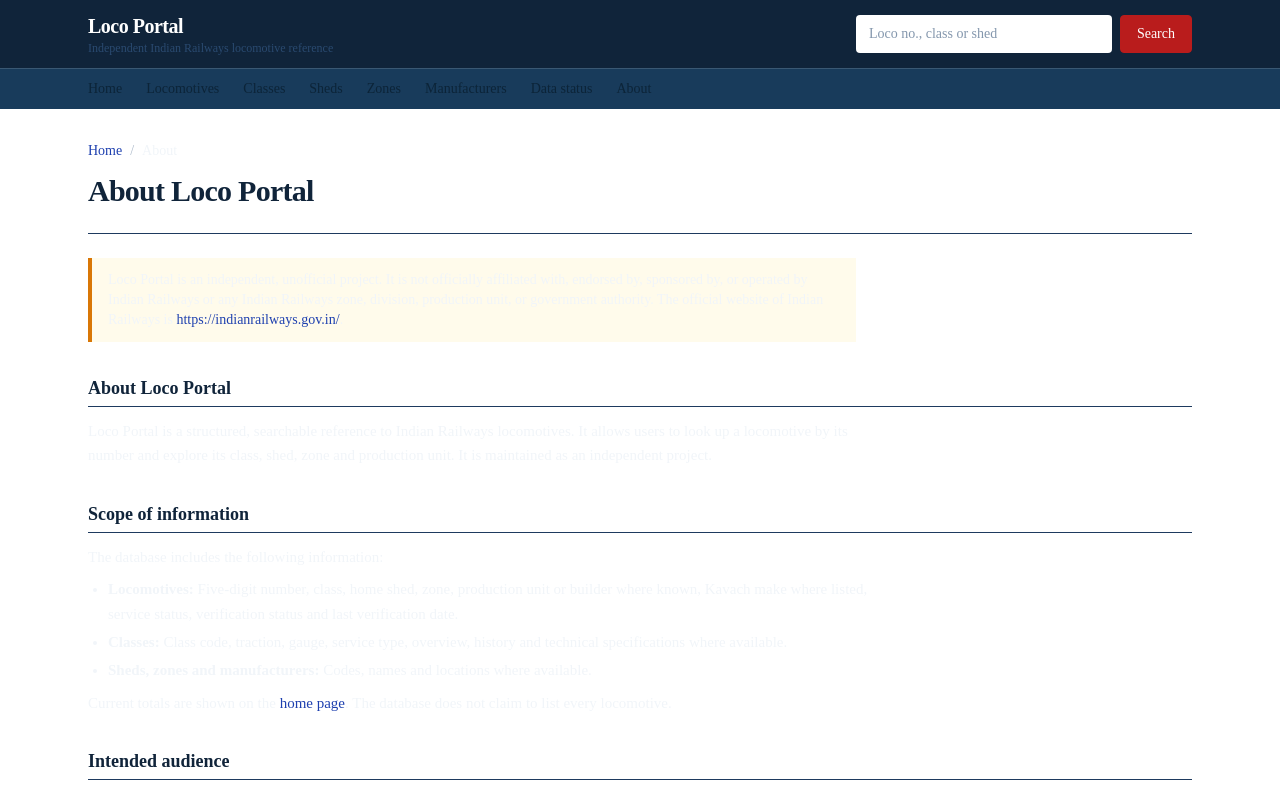
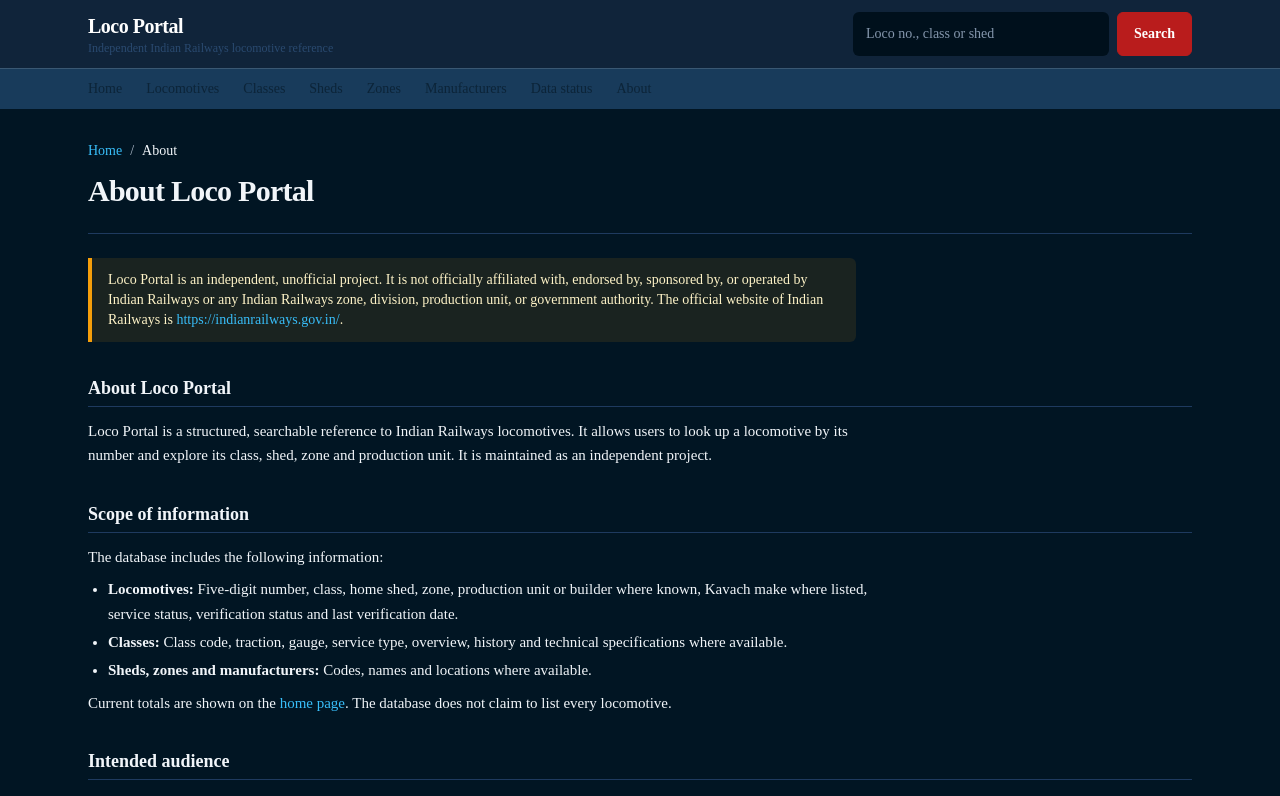
Before and after one commit to Chaitanyadurgeshweb/loco-db-final, a Next.js app: page /about in a window 1280 px wide. Shown: the top 796 px of the page. Built offline with nearby package versions, Linux system fonts and the light colour scheme.

Commit message:
Refresh Loco Portal Command Center UI

```diff
--- a/app/globals.css
+++ b/app/globals.css
@@ -1,59 +1,62 @@
 @tailwind base; @tailwind components; @tailwind utilities;
 
 @layer base {
-  html { @apply scroll-smooth; scroll-padding-top: 1rem; }
-  body { @apply bg-white text-gray-900 antialiased min-h-screen flex flex-col text-[15px] leading-relaxed; }
-  a { @apply text-blue-800 underline-offset-2 hover:underline; }
-  :focus-visible { outline: 2px solid #1d4ed8; outline-offset: 2px; }
-  header :focus-visible, footer.site-footer :focus-visible { outline-color: #fff; }
-  h1 { @apply text-2xl md:text-3xl font-bold text-navy tracking-tight mb-2; }
-  h2 { @apply text-lg font-semibold text-navy mt-8 mb-3 pb-1 border-b border-gray-200; }
-  h3 { @apply text-base font-semibold text-navy mt-5 mb-1; }
+  html { @apply scroll-smooth; scroll-padding-top: 5rem; color-scheme: dark; -webkit-text-size-adjust: 100%; }
+  body { @apply bg-canvas text-gray-900 antialiased min-h-screen font-sans text-[15px] leading-relaxed; overflow-x: hidden; }
+  a { @apply text-sky-400 underline-offset-2 hover:underline; }
+  :focus-visible { outline: 2px solid #38BDF8; outline-offset: 2px; }
+  h1 { @apply text-2xl md:text-3xl font-bold text-gray-900 tracking-tight mb-2; }
+  h2 { @apply text-lg font-semibold text-gray-900 mt-8 mb-3 pb-1 border-b border-line; }
+  h3 { @apply text-base font-semibold text-gray-900 mt-5 mb-1; }
   p + p { @apply mt-3; }
   table { @apply border-collapse; }
-  th { @apply text-left bg-gray-100 border border-gray-300 px-3 py-2 text-sm font-semibold text-gray-800 align-top; }
-  td { @apply border border-gray-300 px-3 py-2 text-sm align-top; }
-  ::selection { background: #cfd8ec; }
+  th { @apply text-left bg-elevated border border-line px-3 py-2 text-xs uppercase tracking-wider font-bold text-gray-600 align-top; }
+  td { @apply border border-line px-3 py-2 text-sm align-top; }
+  input[type="checkbox"], input[type="radio"] { accent-color: #2878D0; }
+  ::selection { background: #1d405d; }
 }
 
 @layer components {
   .container-page { @apply w-full max-w-6xl mx-auto px-4 sm:px-6; }
   .data-table { @apply w-full; }
-  .data-table tbody tr:nth-child(even) td { @apply bg-gray-50; }
-  .data-table td.num, .data-table th.num { @apply tabular-nums whitespace-nowrap; }
+  .data-table tbody tr:nth-child(even) td { @apply bg-surface; }
+  .data-table tbody tr:hover td { @apply bg-elevated; }
+  .data-table td.num, .data-table th.num { @apply font-mono tabular-nums whitespace-nowrap; }
   .kv-table { @apply w-full max-w-2xl; }
-  .kv-table th { @apply w-40 sm:w-52 font-medium; }
-  .table-wrap { @apply overflow-x-auto border border-gray-200 rounded-sm; }
+  .kv-table th { @apply w-36 sm:w-52 normal-case tracking-normal text-sm font-medium; }
+  .table-wrap { @apply overflow-x-auto border border-line rounded-card bg-surface; -webkit-overflow-scrolling: touch; }
   .table-wrap table { @apply min-w-full; }
-  .btn { @apply inline-flex items-center justify-center gap-1 px-4 py-2 text-sm font-medium rounded border border-gray-400 bg-white text-gray-900 hover:bg-gray-100 hover:no-underline disabled:opacity-60 disabled:cursor-not-allowed; }
-  .btn-primary { @apply bg-navy border-navy text-white hover:bg-navy-800 hover:text-white; }
-  .btn-danger { @apply bg-white border-rail text-rail hover:bg-red-50; }
-  .input { @apply w-full border border-gray-400 rounded px-3 py-2 text-sm bg-white text-gray-900 placeholder-gray-500; }
-  .input[aria-invalid="true"] { @apply border-red-700; }
-  .label { @apply block text-sm font-medium text-gray-800 mb-1; }
+  .table-wrap th, .table-wrap td { border-left: 0; border-right: 0; }
+  .btn { @apply inline-flex items-center justify-center gap-1 px-4 py-2 min-h-[44px] sm:min-h-[40px] text-sm font-semibold rounded-industrial border border-line bg-elevated text-slate-200 hover:bg-[#133149] hover:border-sky-500/50 hover:no-underline disabled:opacity-60 disabled:cursor-not-allowed; }
+  .btn-primary { @apply bg-accent-600 border-accent-600 text-white hover:bg-[#1a5aa3] hover:border-[#1a5aa3] hover:text-white; }
+  .btn-danger { @apply bg-red-950/60 border-red-500/60 text-red-300 hover:bg-red-900/50; }
+  .input { @apply w-full border border-line rounded-industrial px-3 py-2 min-h-[44px] text-base sm:text-sm bg-recessed text-gray-900 placeholder-gray-500 focus:border-accent focus:ring-1 focus:ring-accent; }
+  textarea.input { @apply min-h-[5.5rem]; }
+  .input[aria-invalid="true"] { @apply border-red-400; }
+  .label { @apply block text-xs font-semibold text-gray-600 mb-1.5; }
   .hint { @apply text-xs text-gray-600 mt-1; }
-  .field-error { @apply text-sm text-red-800 mt-1; }
-  .badge { @apply inline-block px-2 py-0.5 text-xs font-medium rounded-sm border whitespace-nowrap; }
-  .badge-verified { @apply bg-green-50 text-green-900 border-green-700; }
-  .badge-source_listed { @apply bg-blue-50 text-blue-900 border-blue-700; }
-  .badge-unverified { @apply bg-gray-100 text-gray-800 border-gray-500; }
-  .badge-disputed { @apply bg-amber-50 text-amber-900 border-amber-700; }
-  .badge-archived { @apply bg-gray-800 text-white border-gray-800; }
-  .notice { @apply border-l-4 border-navy bg-navy-50 px-4 py-3 text-sm; }
-  .notice-warn { @apply border-amber-600 bg-amber-50; }
-  .notice-error { @apply border-red-700 bg-red-50 text-red-900; }
-  .notice-ok { @apply border-green-700 bg-green-50 text-green-900; }
+  .field-error { @apply text-sm text-red-300 mt-1; }
+  .badge { @apply inline-block px-2 py-0.5 text-[11px] leading-4 font-bold uppercase tracking-wider rounded-sm border whitespace-nowrap; }
+  .badge-verified, .badge-approved { @apply bg-emerald-500/10 text-emerald-300 border-emerald-500/30; }
+  .badge-source_listed { @apply bg-sky-400/10 text-sky-300 border-sky-400/30; }
+  .badge-unverified { @apply bg-slate-500/15 text-slate-300 border-slate-500/40; }
+  .badge-disputed, .badge-pending { @apply bg-amber-500/10 text-amber-300 border-amber-500/30; }
+  .badge-declined { @apply bg-red-500/10 text-red-300 border-red-500/35; }
+  .badge-archived { @apply bg-[#283b4b] text-slate-100 border-[#283b4b]; }
+  .notice { @apply border-l-4 border-accent bg-elevated px-4 py-3 text-sm rounded-r-industrial; }
+  .notice-warn { @apply border-amber-500 bg-amber-500/10 text-amber-100; }
+  .notice-error { @apply border-red-500 bg-red-500/10 text-red-200; }
+  .notice-ok { @apply border-emerald-500 bg-emerald-500/10 text-emerald-200; }
   .prose-doc p, .prose-doc li { @apply max-w-3xl; }
   .prose-doc ul { @apply list-disc pl-5 space-y-1 my-2; }
   .prose-doc ol { @apply list-decimal pl-5 space-y-1 my-2; }
-  .badge-pending { @apply bg-amber-50 text-amber-900 border-amber-700; }
-  .badge-approved { @apply bg-green-50 text-green-900 border-green-700; }
-  .badge-declined { @apply bg-red-50 text-red-900 border-red-700; }
-  .stat-card { @apply border border-gray-200 rounded bg-white p-4; }
-  .diff-old { @apply bg-red-50 text-red-900 line-through decoration-red-400 px-1 rounded-sm; }
-  .diff-new { @apply bg-green-50 text-green-900 font-medium px-1 rounded-sm; }
-  .row-changed td { @apply bg-amber-50 !important; }
-  .modal { @apply rounded-lg p-0 w-[min(92vw,32rem)] border border-gray-300 shadow-xl text-gray-900; }
-  .modal::backdrop { background: rgba(17, 24, 39, 0.55); }
-  .chip-list { @apply flex flex-wrap gap-x-4 gap-y-1 text-sm; }
+  .stat-card { @apply border border-line rounded-card bg-elevated p-4 shadow-[0_1px_3px_rgba(0,0,0,.35)]; }
+  .diff-old { @apply bg-red-500/15 text-red-300 line-through decoration-red-400 px-1 rounded-sm; }
+  .diff-new { @apply bg-emerald-500/15 text-emerald-300 font-medium px-1 rounded-sm; }
+  .row-changed td { @apply bg-amber-500/10 !important; }
+  .modal { @apply rounded-xl p-0 w-[min(92vw,32rem)] border border-line bg-elevated shadow-2xl text-gray-900; }
+  .modal::backdrop { background: rgba(0, 10, 20, 0.7); }
+  .chip-list { @apply flex flex-wrap gap-x-4 gap-y-2 text-sm; }
+  .zone-card { @apply block bg-elevated border border-line rounded-card p-3 min-h-[104px] text-gray-900 shadow-[0_1px_3px_rgba(0,0,0,.35)] hover:border-accent hover:bg-[#133149] hover:no-underline; }
+  .zone-badge { @apply inline-block rounded-sm bg-white/10 px-2 py-0.5 text-sm font-bold text-white; }
 }
```
